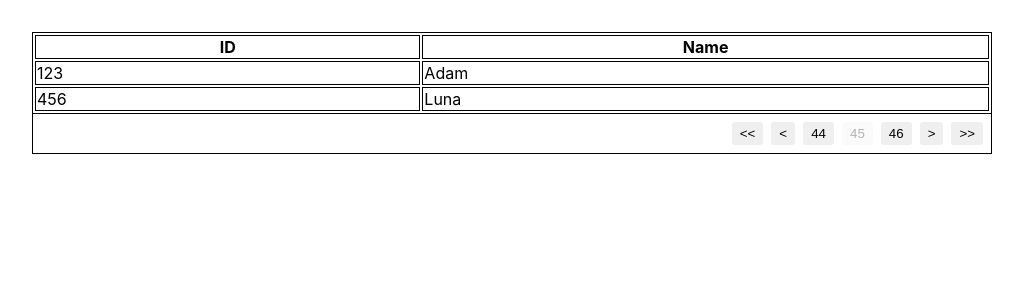
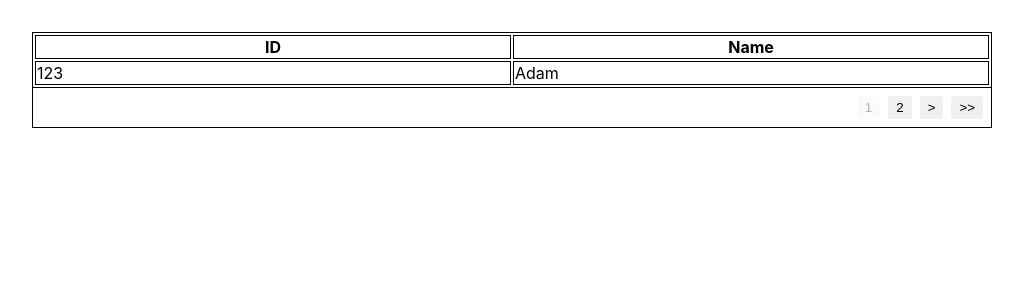
Before and after one commit to dashedstripes/composetable, a React (Create React App) app: page / in a window 1280 px wide. Shown: the top 300 px of the page, without its empty margins (128-1151 px from the left). Built offline with nearby package versions, Linux system fonts and the light colour scheme.

Commit message:
implement 'real' pagination in FullTable

```diff
--- a/src/App.css
+++ b/src/App.css
@@ -6,6 +6,7 @@
 
 table {
   width: 100%;
+  table-layout: fixed;
 }
 
 table, th, td {
--- a/src/components/Table/FullTable.tsx
+++ b/src/components/Table/FullTable.tsx
@@ -1,4 +1,4 @@
-import React from 'react';
+import React, { useState } from 'react';
 import Table from './Table';
 import TablePagination from './TablePagination';
 
@@ -29,22 +29,75 @@ interface Props {
 }
 
 const FullTable: React.FC<Props> = ({ }) => {
+  const [rowsPerPage] = useState(2);
+  const [currentPage, setCurrentPage] = useState(1);
+
+  const totalItems = 50;
+
+  const [headers] = useState(data.headers);
+  const [rows, setRows] = useState(data.rows.slice(0, 1));
+
   return (
     <div>
       <Table
-        headers={data.headers}
-        rows={data.rows}
+        headers={headers}
+        rows={rows}
       />
       <div className="pagination">
         <TablePagination
-          itemsPerPage={2}
-          numOfItems={300}
-          currentPage={45}
-          firstButton={(isDisabled) => <button className='page-button' disabled={isDisabled}>&lt;&lt;</button>}
-          previousButton={(isDisabled) => <button className='page-button' disabled={isDisabled}>&lt;</button>}
-          numberButton={(pageNumber, isDisabled) => <button className='page-button' disabled={isDisabled}>{pageNumber}</button>}
-          nextButton={(isDisabled) => <button className='page-button' disabled={isDisabled}>&gt;</button>}
-          lastButton={(_, isDisabled) => <button className='page-button' disabled={isDisabled}>&gt;&gt;</button>}
+          rowsPerPage={rowsPerPage}
+          numOfItems={totalItems}
+          currentPage={currentPage}
+          firstButton={(isDisabled) => (
+            <button
+              className='page-button'
+              disabled={isDisabled}
+              onClick={() => {
+                setRows(data.rows.slice(0, 1))
+                setCurrentPage(1)
+              }}
+            >&lt;&lt;</button>
+          )}
+          previousButton={(isDisabled) => (
+            <button
+              className='page-button'
+              disabled={isDisabled}
+              onClick={() => {
+                setRows(data.rows.slice(0, rowsPerPage))
+                setCurrentPage(currentPage - 1)
+              }}
+            >&lt;</button>
+          )}
+          numberButton={(pageNumber, isDisabled) => (
+            <button
+              className='page-button'
+              disabled={isDisabled}
+              onClick={() => {
+                setRows(data.rows.slice(pageNumber - 1, pageNumber))
+                setCurrentPage(pageNumber)
+              }}
+            >{pageNumber}</button>
+          )}
+          nextButton={(isDisabled) => (
+            <button
+              className='page-button'
+              disabled={isDisabled}
+              onClick={() => {
+                setRows(data.rows.slice(currentPage - 1, currentPage))
+                setCurrentPage(currentPage + 1)
+              }}
+            >&gt;</button>
+          )}
+          lastButton={(lastPageNumber, isDisabled) => (
+            <button
+              className='page-button'
+              disabled={isDisabled}
+              onClick={() => {
+                setRows(data.rows.slice(lastPageNumber - 1, lastPageNumber))
+                setCurrentPage(lastPageNumber)
+              }}
+            >&gt;&gt;</button>
+          )}
         />
       </div>
     </div>
--- a/src/components/Table/TablePagination.tsx
+++ b/src/components/Table/TablePagination.tsx
@@ -2,18 +2,18 @@ import React, { ReactElement } from 'react';
 
 interface Props {
   currentPage: number;
-  itemsPerPage: number;
+  rowsPerPage: number;
   numOfItems: number;
   firstButton: (isDisabled: boolean) => ReactElement;
   previousButton: (isDisabled: boolean) => ReactElement;
   numberButton: (pageNumber: number, isDisabled: boolean) => ReactElement;
   nextButton: (isDisabled: boolean) => ReactElement;
-  lastButton: (text: string, isDisabled: boolean) => ReactElement;
+  lastButton: (lastPageNumber: number, isDisabled: boolean) => ReactElement;
 }
 
 const TablePagination: React.FC<Props> = ({
   currentPage,
-  itemsPerPage,
+  rowsPerPage,
   numOfItems,
   firstButton,
   previousButton,
@@ -21,7 +21,7 @@ const TablePagination: React.FC<Props> = ({
   nextButton,
   lastButton
 }) => {
-  const totalPages = numOfItems / itemsPerPage;
+  const totalPages = numOfItems / rowsPerPage;
 
   if (currentPage < 1 || currentPage > totalPages) {
     return null;
@@ -49,7 +49,7 @@ const TablePagination: React.FC<Props> = ({
       {currentPage < totalPages && (
         <>
         {nextButton(currentPage > totalPages)}
-        {lastButton(`${totalPages}`, currentPage > totalPages)}
+        {lastButton(totalPages, currentPage > totalPages)}
         </>
       )}
     </div>
```
